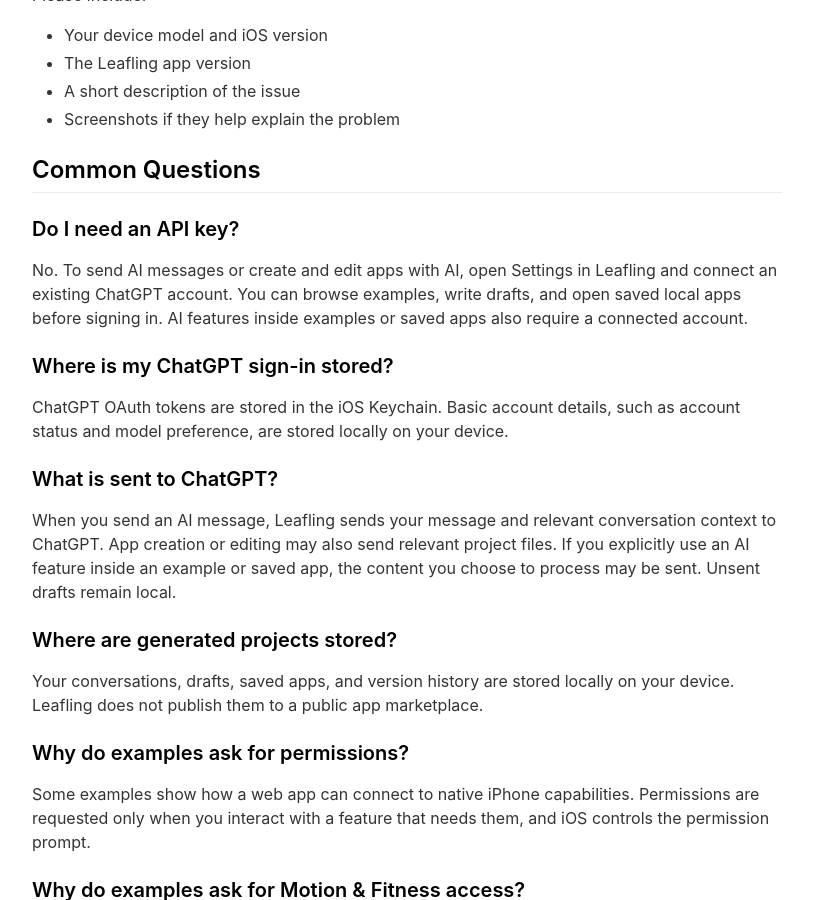
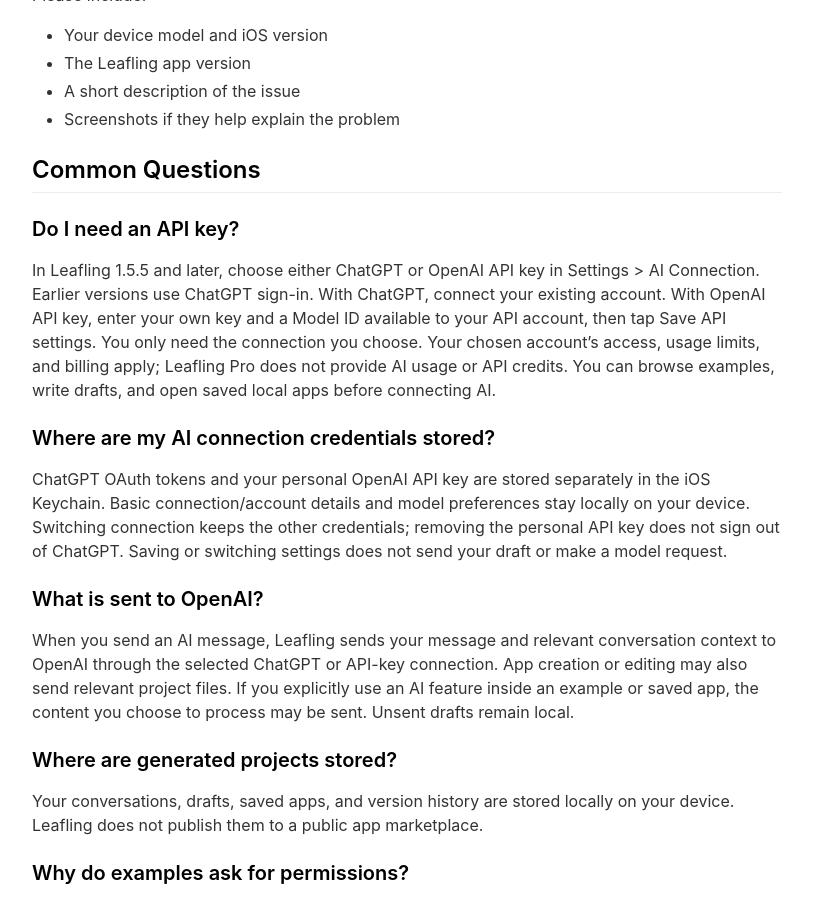
Before and after one commit to wisonlin/Leafling, a Jekyll site: the page built from _pages/support.md, in a window 1280 px wide and 900 px high, scrolled down 371 px. Shown: the whole window, without its empty margins (233-1046 px from the left). Built offline with Jekyll 4.4.1, drawn with Linux system fonts in a browser that asks for light colours; nearby versions of some CDN libraries.

Commit message:
更新双入口的隐私和支持说明

```diff
--- a/_pages/support.md
+++ b/_pages/support.md
@@ -23,15 +23,15 @@
 
 ### Do I need an API key?
 
-No. To send AI messages or create and edit apps with AI, open Settings in Leafling and connect an existing ChatGPT account. You can browse examples, write drafts, and open saved local apps before signing in. AI features inside examples or saved apps also require a connected account.
+In Leafling 1.5.5 and later, choose either ChatGPT or OpenAI API key in Settings > AI Connection. Earlier versions use ChatGPT sign-in. With ChatGPT, connect your existing account. With OpenAI API key, enter your own key and a Model ID available to your API account, then tap Save API settings. You only need the connection you choose. Your chosen account’s access, usage limits, and billing apply; Leafling Pro does not provide AI usage or API credits. You can browse examples, write drafts, and open saved local apps before connecting AI.
 
-### Where is my ChatGPT sign-in stored?
+### Where are my AI connection credentials stored?
 
-ChatGPT OAuth tokens are stored in the iOS Keychain. Basic account details, such as account status and model preference, are stored locally on your device.
+ChatGPT OAuth tokens and your personal OpenAI API key are stored separately in the iOS Keychain. Basic connection/account details and model preferences stay locally on your device. Switching connection keeps the other credentials; removing the personal API key does not sign out of ChatGPT. Saving or switching settings does not send your draft or make a model request.
 
-### What is sent to ChatGPT?
+### What is sent to OpenAI?
 
-When you send an AI message, Leafling sends your message and relevant conversation context to ChatGPT. App creation or editing may also send relevant project files. If you explicitly use an AI feature inside an example or saved app, the content you choose to process may be sent. Unsent drafts remain local.
+When you send an AI message, Leafling sends your message and relevant conversation context to OpenAI through the selected ChatGPT or API-key connection. App creation or editing may also send relevant project files. If you explicitly use an AI feature inside an example or saved app, the content you choose to process may be sent. Unsent drafts remain local.
 
 ### Where are generated projects stored?
 
```
Also changed, not shown: _pages/privacypolicy.md (+5 -5 lines).
